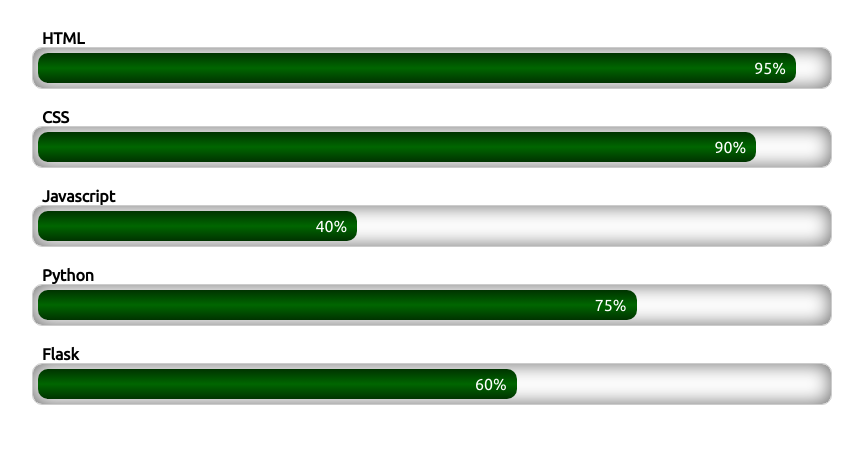
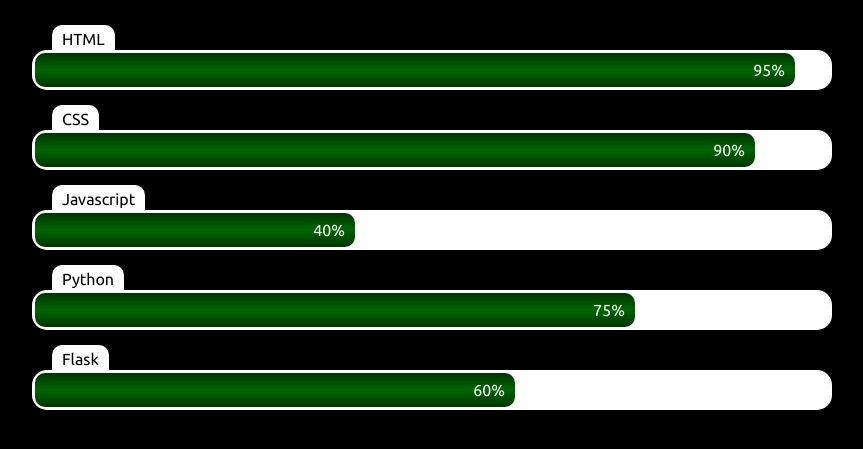
Before and after one commit to Curcoder/progress-bar-flask, a Flask app: page / in a window 1280 px wide. Shown: the top 449 px of the page, without its empty margins (208-1071 px from the left). Run offline with Flask 2, Linux system fonts and the light colour scheme.

Commit message:
Requirements.txt file added

```diff
--- a/app.py
+++ b/app.py
@@ -1,12 +1,13 @@
 from flask import Flask, render_template
+from models import data as dt
 
 app = Flask(__name__)
 
 
 @app.route('/')
 def home():
-    bar_data = {'HTML': 95, 'CSS': 90, 'Javascript': 40, 'Python': 75, 'Flask': 60}
-    return render_template('progressbars.html', bar_data=bar_data)
+    skills = dt.skills
+    return render_template('progressbars.html', skills=skills)
 
 
 if __name__ == '__main__':
--- /dev/null
+++ b/models/__init__.py
@@ -0,0 +1 @@
+__Author__ = 'El Jesco'
--- /dev/null
+++ b/models/data.py
@@ -0,0 +1,18 @@
+
+skills = [
+    {
+        'HTML': 95
+    },
+    {
+        'CSS': 90
+    },
+    {
+        'Javascript': 40
+    },
+    {
+        'Python': 75
+    },
+    {
+        'Flask': 60
+    }
+]
--- /dev/null
+++ b/requirements.txt
@@ -0,0 +1,6 @@
+Click==7.0
+Flask==1.0.2
+itsdangerous==0.24
+Jinja2==2.10
+MarkupSafe==1.0
+Werkzeug==0.14.1
--- a/static/main.css
+++ b/static/main.css
@@ -6,28 +6,32 @@
   padding: 0;
 }
 
-.barContainer {
+body {
+  background: #000;
+}
+
+.container {
   width: 800px;
   margin: 0 auto;
   padding: 10px;
 }
 
-.progressBar_label {
+.progressBar_label h4 {
+  font-weight: normal;
+  font-size: 1rem;
+  display: inline-block;
   font-family: 'Ubuntu';
-  background: #ccc;
-  margin:5px;
-}
-
-.progressBar_label h4 {
-  margin-left: 10px;
+  background: #fff;
+  padding: 5px 10px 2px 10px;
+  margin: 15px 0 0 20px;
+  border-radius: 10px 10px 0 0;
 }
 
 .progressBar {
   height: 40px;
   display: flex;
-  border: 1px solid #ccc;
-  border-radius: 10px;
-  box-shadow: inset 0 0 20px #666;
+  border-radius: 15px;
+  background: #fff;
 }
 
 .progressBar_meter {
@@ -35,7 +39,8 @@
   align-items: center;
   justify-content: flex-end;
   border-radius: 10px;
-  margin: 5px;
+  margin: 3px;
+  font-size: 1rem;
   background-image: linear-gradient(0deg, #030, #060, #030);
   animation: loadBar 1s ease-in;
 }
--- a/templates/index.html
+++ b/templates/index.html
@@ -9,7 +9,7 @@
 </head>
 <body>
 
-  <div class="barContainer">
+  <div class="container">
 
     {% block content %}{% endblock %}
 
--- a/templates/progressbars.html
+++ b/templates/progressbars.html
@@ -2,7 +2,8 @@
 
 {% block content %}
 
-    {% for lang, score in bar_data.items() %}
+    {% for skill in skills%}
+        {% for lang, score in skill.items() %}
             <label for="{{ lang }}" class="progressBar_label"><h4>{{ lang }}</h4>
               <div class="progressBar" name="{{ lang }}">
                 <div class="progressBar_meter" style="width: {{ score }}%;">
@@ -11,5 +12,6 @@
               </div>
             </label>
         {% endfor %}
+    {% endfor %}
 
 {% endblock %}
```
Lines whose indentation alone changed are shown as unchanged.
